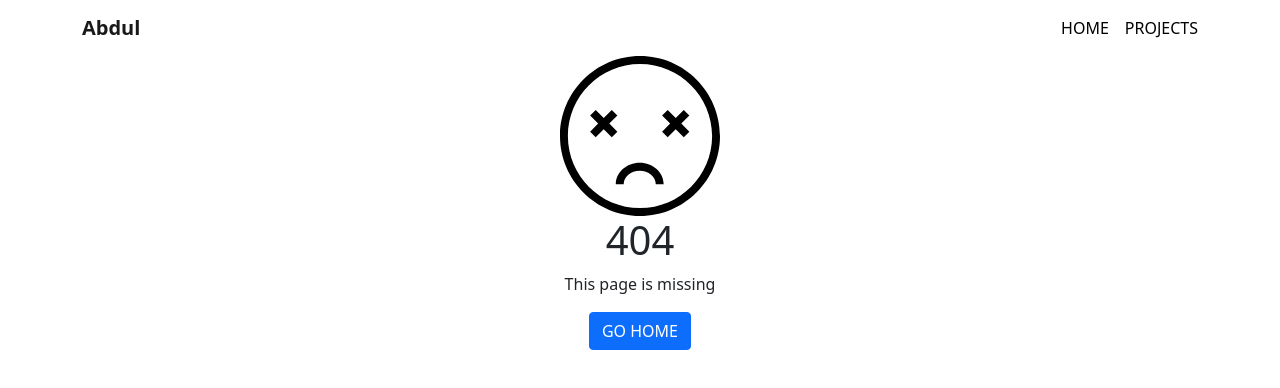
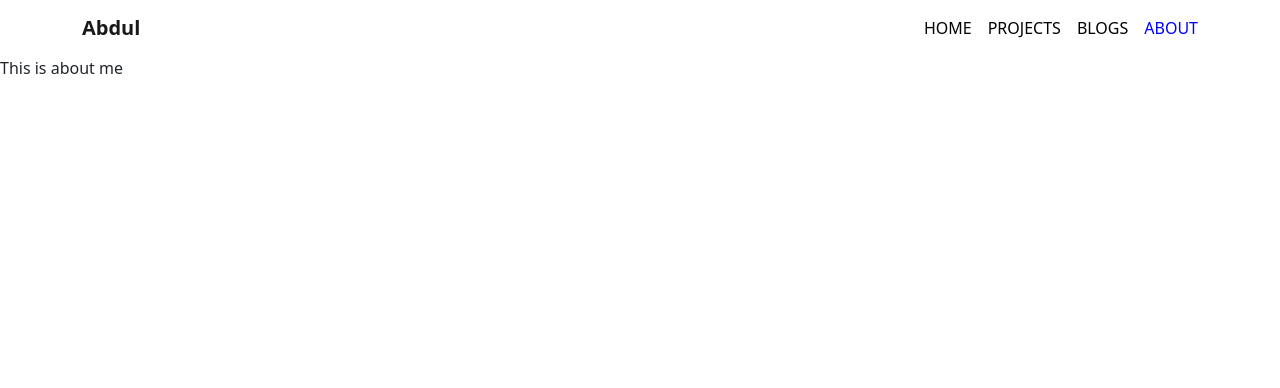
Before and after one commit to abdulmomin956/My-Portfolio, a React (Create React App) app: page /about in a window 1280 px wide. Before the commit this address had no page. Shown: the top 388 px of the page. Built offline with nearby package versions, Linux system fonts and the light colour scheme.

Commit message:
dynamic title updated

```diff
--- a/src/App.js
+++ b/src/App.js
@@ -6,6 +6,8 @@ import 'bootstrap/dist/css/bootstrap.min.css';
 import NavigationBar from './pages/shared/NavigationBar';
 import './pages/shared/custom.css'
 import NotFound from './pages/shared/NotFound';
+import Blogs from './pages/Blogs/Blogs';
+import About from './pages/About/About';
 
 function App() {
   return (
@@ -15,6 +17,8 @@ function App() {
         <Route path='/' element={<Home></Home>}></Route>
         <Route path='/home' element={<Home></Home>}></Route>
         <Route path='/projects' element={<Projects />}></Route>
+        <Route path='/blogs' element={<Blogs />}></Route>
+        <Route path='/about' element={<About />}></Route>
         <Route path='*' element={<NotFound />}></Route>
       </Routes>
     </div>
--- /dev/null
+++ b/src/pages/About/About.js
@@ -0,0 +1,11 @@
+import React from 'react';
+
+const About = () => {
+    return (
+        <div>
+            This is about me
+        </div>
+    );
+};
+
+export default About;
--- /dev/null
+++ b/src/pages/Blogs/Blogs.js
@@ -0,0 +1,11 @@
+import React from 'react';
+
+const Blogs = () => {
+    return (
+        <div>
+            This is blogs
+        </div>
+    );
+};
+
+export default Blogs;
--- a/src/pages/shared/CustomLink.js
+++ b/src/pages/shared/CustomLink.js
@@ -1,11 +1,17 @@
-import React from 'react';
+import React, { useEffect, useState } from 'react';
 import { Link, useMatch, useResolvedPath } from 'react-router-dom';
 
 function CustomLink({ children, to, ...props }) {
+    const [customTitle, setCustomTitle] = useState('')
     let resolved = useResolvedPath(to);
     let match = useMatch({ path: resolved.pathname, end: true });
     // console.log(match, children);
-    document.title = (match?.pathname === undefined) ? 'HOME - Abdul' : children + ' - Abdul'
+    useEffect(() => {
+        if (match) {
+            setCustomTitle(children)
+        }
+    }, [children, match])
+    document.title = customTitle + ' - Abdul'
 
     return (
         <div>
--- a/src/pages/shared/NavigationBar.js
+++ b/src/pages/shared/NavigationBar.js
@@ -21,9 +21,11 @@ const NavigationBar = () => {
                 <Navbar.Brand as={Link} className='fw-bold' to='/'>Abdul</Navbar.Brand>
                 <Navbar.Toggle aria-controls="responsive-navbar-nav" />
                 <Navbar.Collapse id="responsive-navbar-nav">
-                    <Nav className="ms-auto">
-                        <CustomLink className='me-3' to='/'>HOME</CustomLink>
+                    <Nav className="ms-auto gap-3">
+                        <CustomLink to='/'>HOME</CustomLink>
                         <CustomLink to='/projects'>PROJECTS</CustomLink>
+                        <CustomLink to='/blogs'>BLOGS</CustomLink>
+                        <CustomLink to='/about'>ABOUT</CustomLink>
                         {/* <NavDropdown title="Dropdown" id="collasible-nav-dropdown">
                             <NavDropdown.Item href="#action/3.1">Action</NavDropdown.Item>
                             <NavDropdown.Item href="#action/3.2">Another action</NavDropdown.Item>
```
Also changed, not shown: 1 other file (tests, documents, lock files or other folders).
